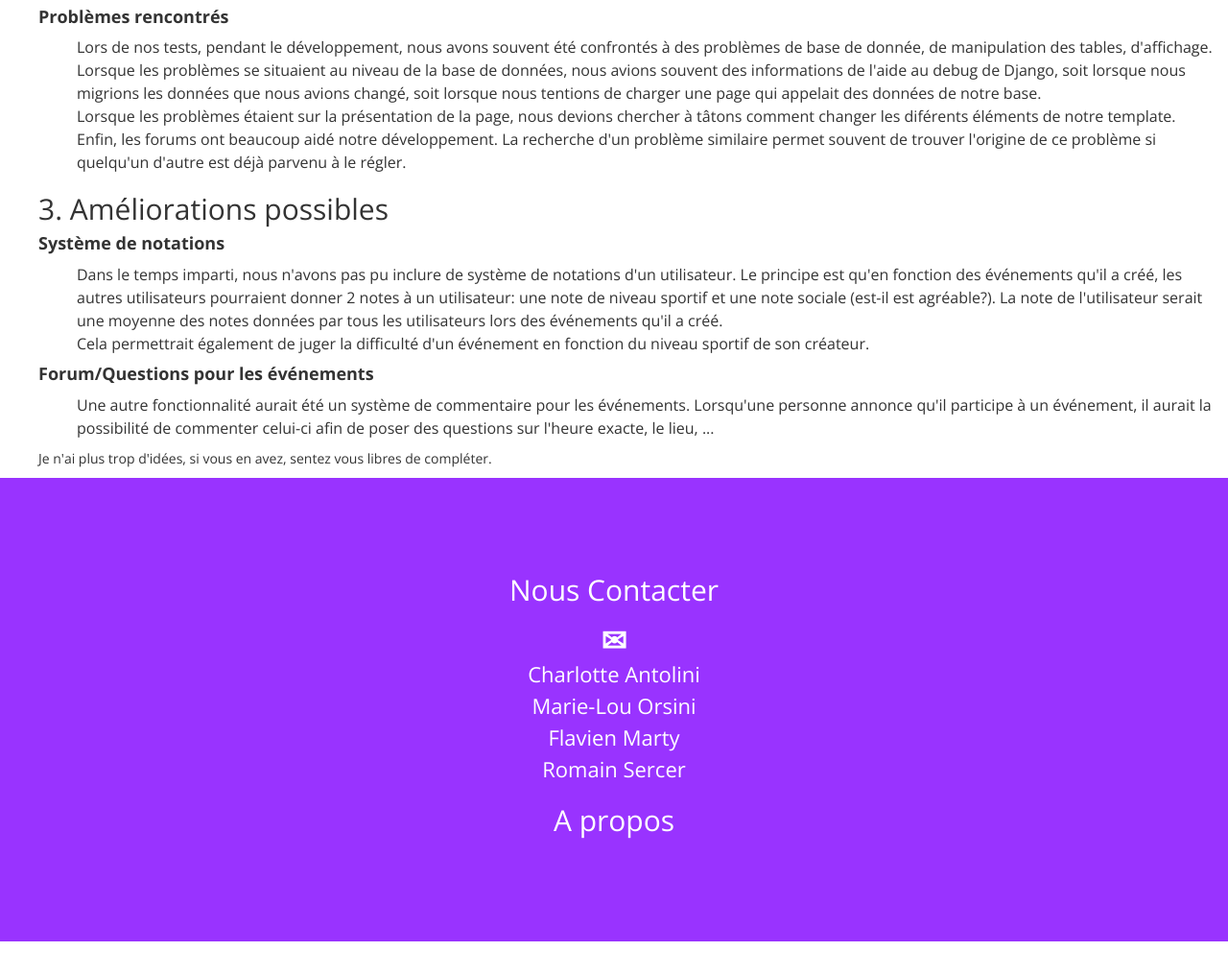
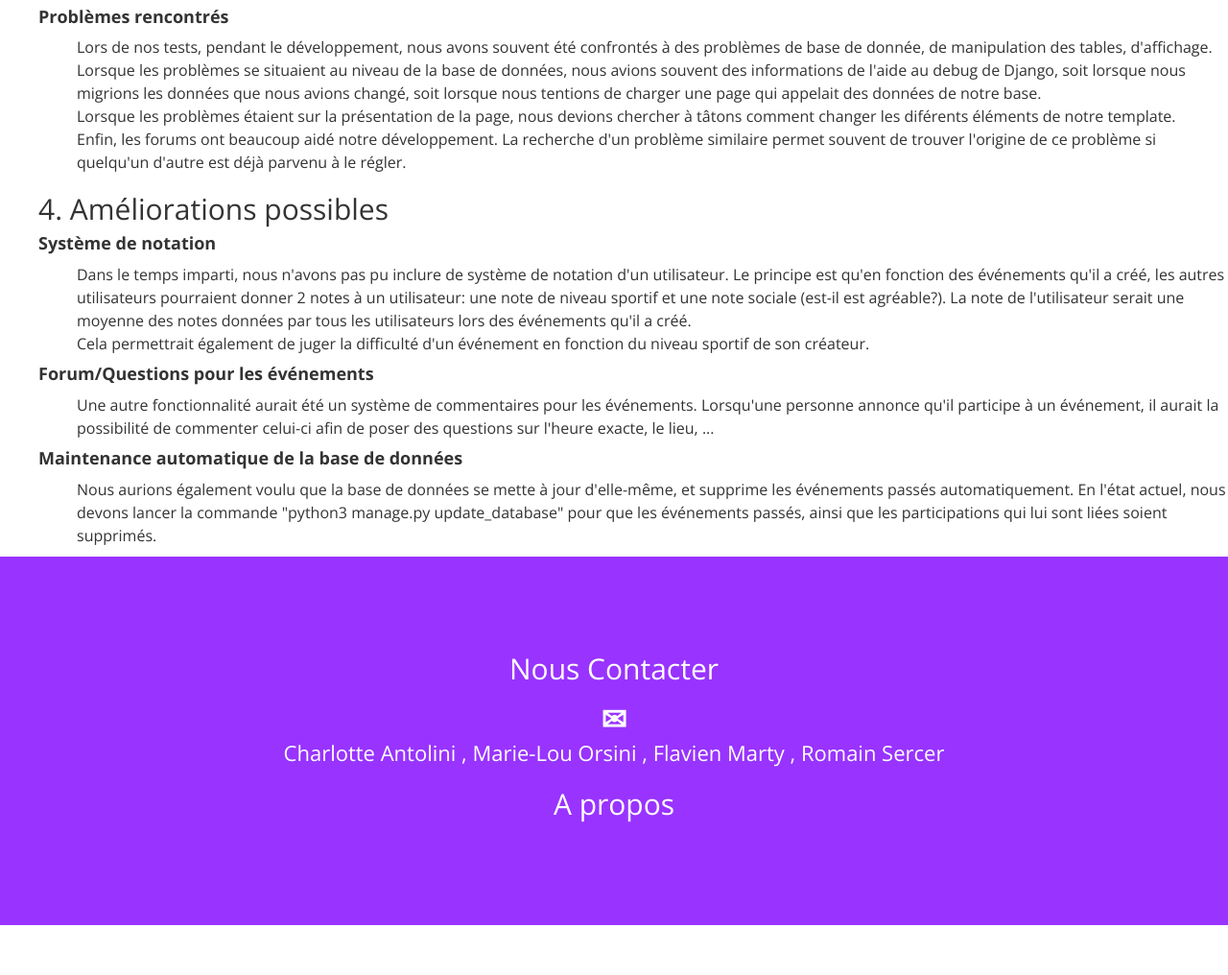
Before and after one commit to MLOrsini/ProjetWEB, a Django app: page /doc/ in a window 1280 px wide. Shown: the part 3493-4509 px from the top of the page at 96% size. Run offline with Django 3.2, Linux system fonts and the light colour scheme; the visitor is signed in with stand-in values (Sample User, id 1); some libraries are stand-ins or nearby versions; some web fonts are replaced.

Commit message:
dernières modifs!

```diff
--- a/INSport/INSport/settings.py
+++ b/INSport/INSport/settings.py
@@ -141,3 +141,6 @@ USE_I18N = True
 USE_L10N = True
 
 USE_TZ = True
+
+LOGIN_URL = '/login'
+LOGIN_REDIRECT_URL = '/login'
--- a/INSport/accueil/templates/aPropos.html
+++ b/INSport/accueil/templates/aPropos.html
@@ -120,11 +120,11 @@
             Enfin, les forums ont beaucoup aidé notre développement. La recherche d'un problème similaire permet souvent de trouver l'origine de ce problème si quelqu'un d'autre est déjà parvenu à le régler.
         </p>
     </ul>
-    <h2>3. Améliorations possibles</h2>
-    <h4><b>Système de notations</b></h4>
+    <h2>4. Améliorations possibles</h2>
+    <h4><b>Système de notation</b></h4>
     <ul>
         <p>
-            Dans le temps imparti, nous n'avons pas pu inclure de système de notations d'un utilisateur. Le principe est qu'en fonction des événements qu'il a créé, les autres utilisateurs pourraient donner 2 notes à un utilisateur: une note de niveau sportif et une note sociale (est-il est agréable?). La note de l'utilisateur serait une moyenne des notes données par tous les utilisateurs lors des événements qu'il a créé.
+            Dans le temps imparti, nous n'avons pas pu inclure de système de notation d'un utilisateur. Le principe est qu'en fonction des événements qu'il a créé, les autres utilisateurs pourraient donner 2 notes à un utilisateur: une note de niveau sportif et une note sociale (est-il est agréable?). La note de l'utilisateur serait une moyenne des notes données par tous les utilisateurs lors des événements qu'il a créé.
             </br>
             Cela permettrait également de juger la difficulté d'un événement en fonction du niveau sportif de son créateur.
         </p>
@@ -132,10 +132,15 @@
     <h4><b>Forum/Questions pour les événements</b></h4>
     <ul>
         <p>
-            Une autre fonctionnalité aurait été un système de commentaire pour les événements. Lorsqu'une personne annonce qu'il participe à un événement, il aurait la possibilité de commenter celui-ci afin de poser des questions sur l'heure exacte, le lieu, ...
+            Une autre fonctionnalité aurait été un système de commentaires pour les événements. Lorsqu'une personne annonce qu'il participe à un événement, il aurait la possibilité de commenter celui-ci afin de poser des questions sur l'heure exacte, le lieu, ...
         </p>
     </ul>
-    Je n'ai plus trop d'idées, si vous en avez, sentez vous libres de compléter.
+    <h4><b>Maintenance automatique de la base de données</b></h4>
+    <ul>
+        <p>
+        Nous aurions également voulu que la base de données se mette à jour d'elle-même, et supprime les événements passés automatiquement. En l'état actuel, nous devons lancer la commande "python3 manage.py update_database" pour que les événements passés, ainsi que les participations qui lui sont liées soient supprimés.
+        </p>
+    </ul>
 
 </ul>
 
--- a/INSport/profil/templates/Utilisateur.html
+++ b/INSport/profil/templates/Utilisateur.html
@@ -40,7 +40,7 @@
 	</label><br>
 	{% endfor %}
 
-    <br><input type="submit" class="btn btn-primary btn-lg" value="Update Profile !" />
+    <br><input type="submit" class="btn btn-primary btn-lg" value="Sauvegarder Profile !" />
     </form><br><br>
 
 </td><td width="20%"></td>
@@ -56,7 +56,7 @@
 
 	{% endfor %}
 	<br>
-	<input type="submit" class="btn btn-primary btn-lg" value="Update Sports" />
+	<input type="submit" class="btn btn-primary btn-lg" value="Sauvegarder Sports" />
 </form>
 <br>
 <br>
@@ -71,7 +71,7 @@
     background-color: #6D19C1;
     -webkit-transition: all .35s;
     -moz-transition: all .35s;
-    transition: all .35s;"  >View </a>
+    transition: all .35s;"  >Afficher </a>
 </td></tr></table>
 
 </td><td width="50%"></td><td align="right">
--- a/INSport/swipe/templates/index.html
+++ b/INSport/swipe/templates/index.html
@@ -62,8 +62,8 @@
 <a href="{% url 'nope' event_id=context.id %}"><img src="{% static 'swipe/sofa.png' %}"/></a>
 </td>
 </tr><tr> {% else %}<div style="height: 500px; border: 1px solid #333;width: 400px; border-radius: 0px 0px 50px 0px; z-index : 100; background-color:rgba(0,0,0,0.4);"><div style="position: relative;top: 30%; border-radius: 0px 0px 50px 0px; height: 100%">
-  <h3>No more events available !</h3><br>
-  <i>Come back later</i></div></div>
+  <h3>Il n'y a plus de nouvel événement disponible !</h3><br>
+  <i>Reviens plus tard pour découvrir de nouvelles expériences sportives</i></div></div>
   {% endif %}</tr></tbody></table></div>
 
             </div>
--- a/INSport/swipe/views.py
+++ b/INSport/swipe/views.py
@@ -18,7 +18,7 @@ def index(request):
 
     return render(request, 'index.html',{'context': context})
 
-
+@login_required
 def create_vote(request, event_id, vote):
     event = Evenement.objects.get(pk=event_id)
     part=Participation.objects.filter(evenement=event, participant= request.user)
--- a/INSport/tableaubord/templates/createEvent.html
+++ b/INSport/tableaubord/templates/createEvent.html
@@ -32,7 +32,7 @@
 	<label for="{{ field.auto_id }}">{% if field.field.required %}
 		<span class="ast">*</span>
 	   {% endif %}<span class="f" style="color: #aaa; font-size:18px ;font-weight: normal !important;"> {{ field.label_tag }}</span>
-	<span style="color: #444;""> {% csrf_token %}{{field | default_if_none:_("dfgdfg")}}</span><br>
+	<span style="color: #444;"> {% csrf_token %}{{field | default_if_none:_("dfgdfg")}}</span><br>
 	</label><br>
 	{% endfor %}
 
--- a/INSport/templates/layouts/_footer.html
+++ b/INSport/templates/layouts/_footer.html
@@ -6,10 +6,10 @@
         	<div class="container">
 				<h2 class="section-heading">Nous Contacter</h2>
                 <p><span class="glyphicon glyphicon-envelope"></span><br />
-                <a href="mailto:charlotte.antolini@insa-lyon.fr" style="color: #FFFFFF">Charlotte Antolini <i></i></a><br />
-                <a href="mailto:marie-lou.orsini@insa-lyon.fr" style="color: #FFFFFF">Marie-Lou Orsini <i></i></a><br />
-                <a href="mailto:flavien.marty@insa-lyon.fr" style="color: #FFFFFF">Flavien Marty <i></i></a><br />
-                <a href="mailto:romain.sercer@insa-lyon.fr" style="color: #FFFFFF">Romain Sercer <i></i></a><br />
+                <a href="mailto:charlotte.antolini@insa-lyon.fr" style="color: #FFFFFF">Charlotte Antolini <i></i></a>,
+                <a href="mailto:marie-lou.orsini@insa-lyon.fr" style="color: #FFFFFF">Marie-Lou Orsini <i></i></a>,
+                <a href="mailto:flavien.marty@insa-lyon.fr" style="color: #FFFFFF">Flavien Marty <i></i></a>,
+                <a href="mailto:romain.sercer@insa-lyon.fr" style="color: #FFFFFF">Romain Sercer <i></i></a>
                 </p>
                 <h2><a href="/doc" style="color: #FFFFFF">A propos</a></h2>
         	</div>
--- a/INSport/templates/layouts/_nav.html
+++ b/INSport/templates/layouts/_nav.html
@@ -32,12 +32,12 @@
 
                     <li> {% if request.user.is_authenticated %}
                         <a href="/profil">Mon Profil</a>
-		                {% else %}<a href="/tableaubord/sign1">Se Connecter</a>{% endif %}
+		                {% else %}<a href="/tableaubord/sign1">S'inscrire</a>{% endif %}
                     </li>
 
 		             <li>
                        {% if request.user.is_authenticated %}<a href="/logout"> Se Déconnecter '{{ request.user.username }}'</a>
-                       {% else %}<a href="/login">Login</a>{% endif %}
+                       {% else %}<a href="/login">Se Connecter</a>{% endif %}
                     </li>
                 </ul>
             </div><!-- /.navbar-collapse -->
```
Also changed, not shown: INSport/evenement/templates/evenement.html (+4 -4 lines), INSport/profil/views.py (+15 -13 lines), INSport/tableaubord/templates/tableaubord.html (+6 -6 lines), INSport/tableaubord/views.py (+11 -5 lines), INSport/tableaubord/migrations/0099_auto_20170523_2014.py (added).
